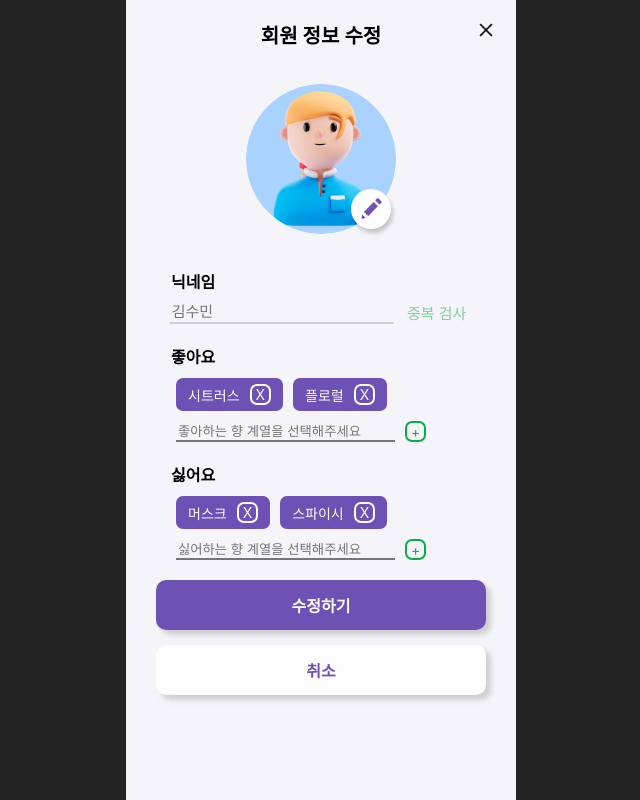
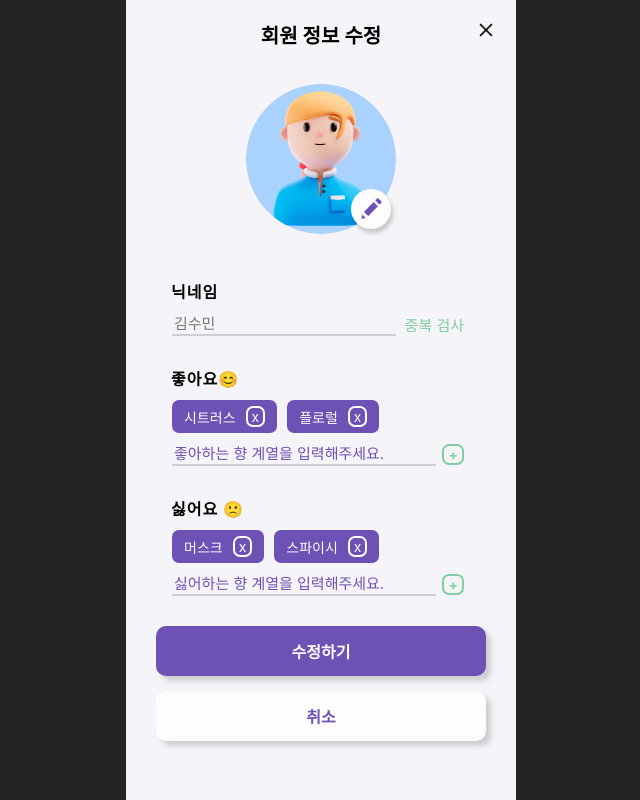
Before and after one commit to tjdwnsmm/decalcomanie, a React (Vite) app in the folder client/: page /profile-update in a window 1280 px wide. Shown: the whole page, without its empty margins (319-959 px from the left). Built offline with nearby package versions, Linux system fonts and the light colour scheme; a web font is replaced by a local one.

Commit message:
[S09P12A708-245 #15] feat: 향 계열 개수 제한

```diff
--- a/client/src/components/Profile/NicknameModi.tsx
+++ b/client/src/components/Profile/NicknameModi.tsx
@@ -4,10 +4,9 @@ import { ReactComponent as SuccessSvg } from '../../assets/icon/success.svg';
 import { ReactComponent as ErrorSvg } from '../../assets/icon/error.svg';
 
 const NicknameInputContainer = styled.div`
-  width: 100%;
-  margin: 8px 0px;
+  margin: 8px 6px;
   display: flex;
-  justify-content: space-around;
+  justify-content: space-between;
   align-items: center;
   position: relative;
 `;
--- a/client/src/components/Profile/ScentModi.tsx
+++ b/client/src/components/Profile/ScentModi.tsx
@@ -1,5 +1,6 @@
 import React, { useState } from 'react';
 import { styled } from 'styled-components';
+import { MarginFrame } from '../../style';
 
 interface ScentModiProps {
   scents: string[];
@@ -36,28 +37,44 @@ const AddScent = styled.div`
 `;
 
 const ScentInput = styled.input`
-  border-top: none;
-  border-left: none;
-  border-right: none;
-  background-color: transparent;
-  color: var(--primary-color);
-  input::placeholder {
-    color: white;
+  width: auto;
+  flex-grow: 1;
+  background-color: var(--background-color);
+  font-size: 15px;
+  font-weight: 400;
+  color: var(--black-color);
+  border: none;
+  outline: none;
+  border-bottom: 2px solid var(--gray-color);
+
+  &::placeholder {
+    color: var(--primary-color);
   }
 `;
 
-const AddButton = styled.div`
+const AddButton = styled.button<{ disabled?: boolean }>`
+  display: flex;
   padding: 0px 4px;
-  margin-left: 10px;
+  margin: 1px 6px;
   border: 2px solid var(--success-color);
   border-radius: 7px;
   font-size: 14px;
+  font-weight: 700;
   color: var(--success-color);
+  cursor: ${(props) => (props.disabled ? 'default' : 'pointer')};
+  opacity: ${(props) => (props.disabled ? 0.5 : 1)};
+`;
+
+const MaxScentMessage = styled.div`
+  font-size: 12px;
+  color: var(--error-color);
+  margin-top: 4px;
 `;
 
 function ScentModi({ scents, fav }: ScentModiProps) {
   const [scentList, setScentList] = useState(scents);
   const [newScent, setNewScent] = useState('');
+  const [showMaxScentMessage, setShowMaxScentMessage] = useState(false);
 
   const handleDeleteScent = (index: number) => {
     const updatedScents = scentList.filter((_, idx) => idx !== index);
@@ -65,6 +82,13 @@ function ScentModi({ scents, fav }: ScentModiProps) {
   };
 
   const handleAddScent = () => {
+    if (scentList.length >= 3) {
+      setShowMaxScentMessage(true);
+      return;
+    }
+
+    setShowMaxScentMessage(false);
+
     if (newScent.trim() !== '') {
       setScentList([...scentList, newScent]);
       setNewScent('');
@@ -72,24 +96,28 @@ function ScentModi({ scents, fav }: ScentModiProps) {
   };
 
   return (
-    <>
+    <MarginFrame margin="8px 6px">
       <ScentList>
         {scentList.map((scent, idx) => (
           <ScentItem key={idx}>
             {scent}
-            <DeleteButton onClick={() => handleDeleteScent(idx)}>X</DeleteButton>
+            <DeleteButton onClick={() => handleDeleteScent(idx)}>x</DeleteButton>
           </ScentItem>
         ))}
       </ScentList>
       <AddScent>
         <ScentInput
-          placeholder={`${fav} 향 계열을 선택해주세요`}
+          placeholder={`${fav} 향 계열을 입력해주세요.`}
           value={newScent}
           onChange={(e) => setNewScent(e.target.value)}
+          onKeyPress={handleAddScent}
         />
-        <AddButton onClick={handleAddScent}>+</AddButton>
+        <AddButton onClick={handleAddScent} disabled={!newScent}>+</AddButton>
       </AddScent>
-    </>
+      {showMaxScentMessage && (
+        <MaxScentMessage>향 계열은 최대 3개까지만 추가할 수 있습니다.</MaxScentMessage>
+      )}
+    </MarginFrame>
   );
 }
 
--- a/client/src/pages/MyPage/ProfileUpdate.tsx
+++ b/client/src/pages/MyPage/ProfileUpdate.tsx
@@ -66,9 +66,10 @@ const ImgModiBox = styled.div`
 `;
 
 const UserInfoName = styled.div`
-  padding-left: 5px;
+  padding: 0px 0px 2px 5px;
   font-size: 16px;
   font-weight: 700;
+  letter-spacing: 1px;
 `;
 
 const ProfileUpdate = () => {
@@ -84,27 +85,23 @@ const ProfileUpdate = () => {
         <ProfileImg src={user.img} alt="프로필 사진" />
         <ImgModiBox><img src="src/assets/img/pencil-float.png" width="26" height="26"/></ImgModiBox>
       </Profile>
-      <MarginFrame margin="20px 40px">
+      <MarginFrame margin="30px 40px">
         <UserInfoName>
           닉네임
         </UserInfoName>
         <NewNickname nickname={user.nickname}/>
       </MarginFrame>
-      <MarginFrame margin="20px 40px">
+      <MarginFrame margin="30px 40px">
         <UserInfoName>
-          좋아요
+          좋아요😊
         </UserInfoName>
-        <MarginFrame margin="10px">
-          <ScentModi scents={user.favorite} fav="좋아하는"/>
-        </MarginFrame>
+        <ScentModi scents={user.favorite} fav="좋아하는"/>
       </MarginFrame>
-      <MarginFrame margin="20px 40px">
+      <MarginFrame margin="30px 40px">
         <UserInfoName>
-          싫어요
+          싫어요 🙁
         </UserInfoName>
-        <MarginFrame margin="10px">
-          <ScentModi scents={user.hate} fav="싫어하는"/>
-        </MarginFrame>
+        <ScentModi scents={user.hate} fav="싫어하는"/>
       </MarginFrame>
       <PostButton>수정하기</PostButton>
       <CancleButton onClick={handleCancel}>취소</CancleButton>
```
